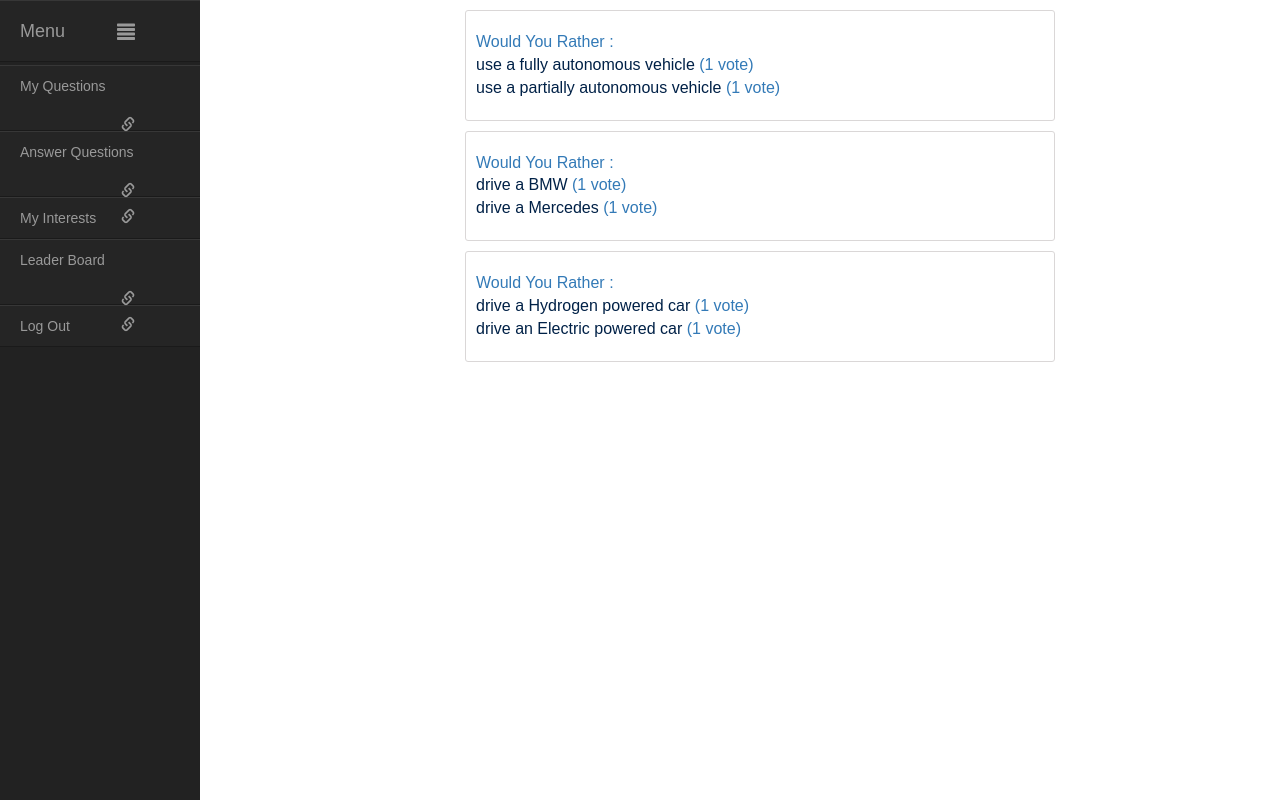
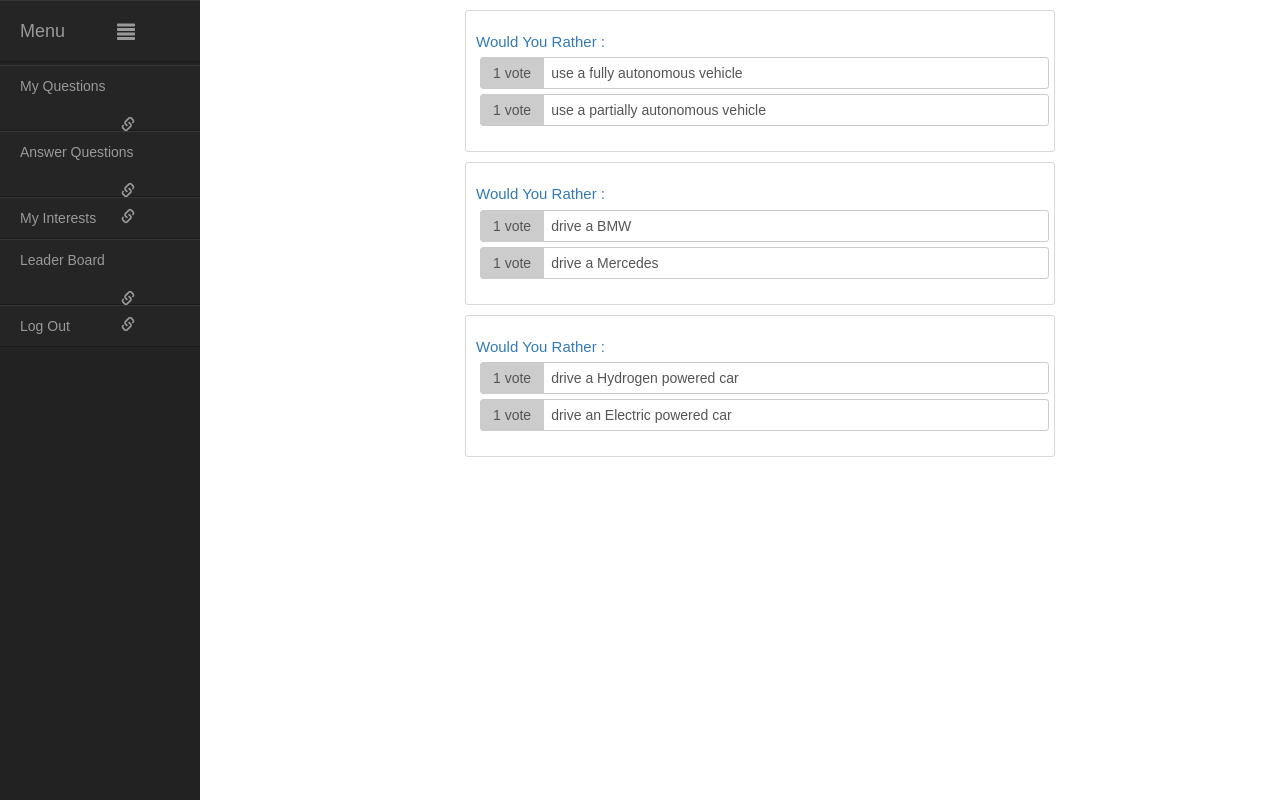
Before and after one commit to aosanya/wouldyourather, a React (Create React App) app: page /myquestions in a window 1280 px wide. Built offline with nearby package versions, Linux system fonts and the light colour scheme.

Commit message:
Styling The forms

```diff
--- a/src/components/OptionDisplay.js
+++ b/src/components/OptionDisplay.js
@@ -14,10 +14,13 @@ class OptionDisplay extends Component {
 
 
     return (
-      <span>
-        <span className='question-option'>{option.option}</span>
-        {` (`}{replies.length}{replies.length === 1 ? ` vote` : ` votes`})
-      </span>
+      <div className='question-option'>
+        <span className='question-vote'>
+          {replies.length}{replies.length === 1 ? ` vote` : ` votes`}
+        </span>
+        <span>{option.option}</span>
+
+      </div>
     )
   }
 }
--- a/src/components/OptionRespond.js
+++ b/src/components/OptionRespond.js
@@ -13,10 +13,12 @@ class OptionRespond extends Component {
     }
 
     return (
-      <span>
-        <input type='checkbox'></input>
-        <span className='question-option'>{option.option}</span>
-      </span>
+        <div className='question-option'>
+          <span className='question-checkbox'>
+            <input  type='checkbox'></input>
+          </span>
+          {option.option}
+        </div>
     )
   }
 }
--- a/src/components/QuestionDisplay.js
+++ b/src/components/QuestionDisplay.js
@@ -24,9 +24,7 @@ class QuestionDisplay extends Component {
               Would You Rather :
               <div className="options-stats">
                     {options.map((option) => (
-                      <div key={option.id}>
                         <OptionDisplay  questionId = {id} option={option}/>
-                      </div>
                     ))}
               </div>
             </div>
--- a/src/components/QuestionRespond.js
+++ b/src/components/QuestionRespond.js
@@ -18,20 +18,14 @@ class QuestionRespond extends Component {
       id, timestamp, options, replies} = question
 
     return (
-      <Link to={`/Question/${id}`} className='questiondisplay'>
         <div className='question'>
             <div className='question-info'>
               Would You Rather :
-              <div className="options-stats">
-                    {options.map((option) => (
-                      <div key={option.id}>
-                        <OptionRespond questionId = {id} option={option}/>
-                      </div>
-                    ))}
-              </div>
+                {options.map((option) => (
+                    <OptionRespond questionId = {id} option={option}/>
+                ))}
             </div>
         </div>
-      </Link>
     )
   }
 }
--- a/src/index.css
+++ b/src/index.css
@@ -21,8 +21,9 @@ li {
 }
 
 .question-info {
-  font-size: 16px;
+  font-size: 15px;
   margin: 10px 0;
+  width:100%;
 }
 
 
@@ -37,3 +38,44 @@ li {
   font-size: 27px;
   color: #697784;
 }
+
+.question-option {
+  color : #002147;
+  font-family: Arial, Helvetica, sans-serif;
+  font-size: 14px;
+  color: #555;
+  width: 100%;
+  padding: 5px;
+  margin: 5px;
+  border-radius: 3px;
+  border: 1px solid #ccc;
+}
+
+.question-checkbox {
+    padding: 7px 12px;
+    left:-7px;
+    position: relative;
+    font-size: 14px;
+    font-weight: 400;
+    line-height: 1;
+    color: #555;
+    text-align: center;
+    background-color: #ccc;
+    border: 1px solid #ccc;
+    border-radius: 4px 0px 0px 4px;
+
+ }
+
+ .question-vote {
+  padding: 7px 12px;
+  left:-7px;
+  position: relative;
+  font-size: 14px;
+  font-weight: 400;
+  line-height: 1;
+  color: #555;
+  text-align: center;
+  background-color: #ccc;
+  border: 1px solid #ccc;
+  border-radius: 4px 0px 0px 4px;
+}
--- a/src/styles/App.css
+++ b/src/styles/App.css
@@ -145,9 +145,3 @@
         transition: all .4s ease 0s;
     }
 }
-
-
-.question-option {
-    color : #002147;
-    font-family: Arial, Helvetica, sans-serif;
-}
```
